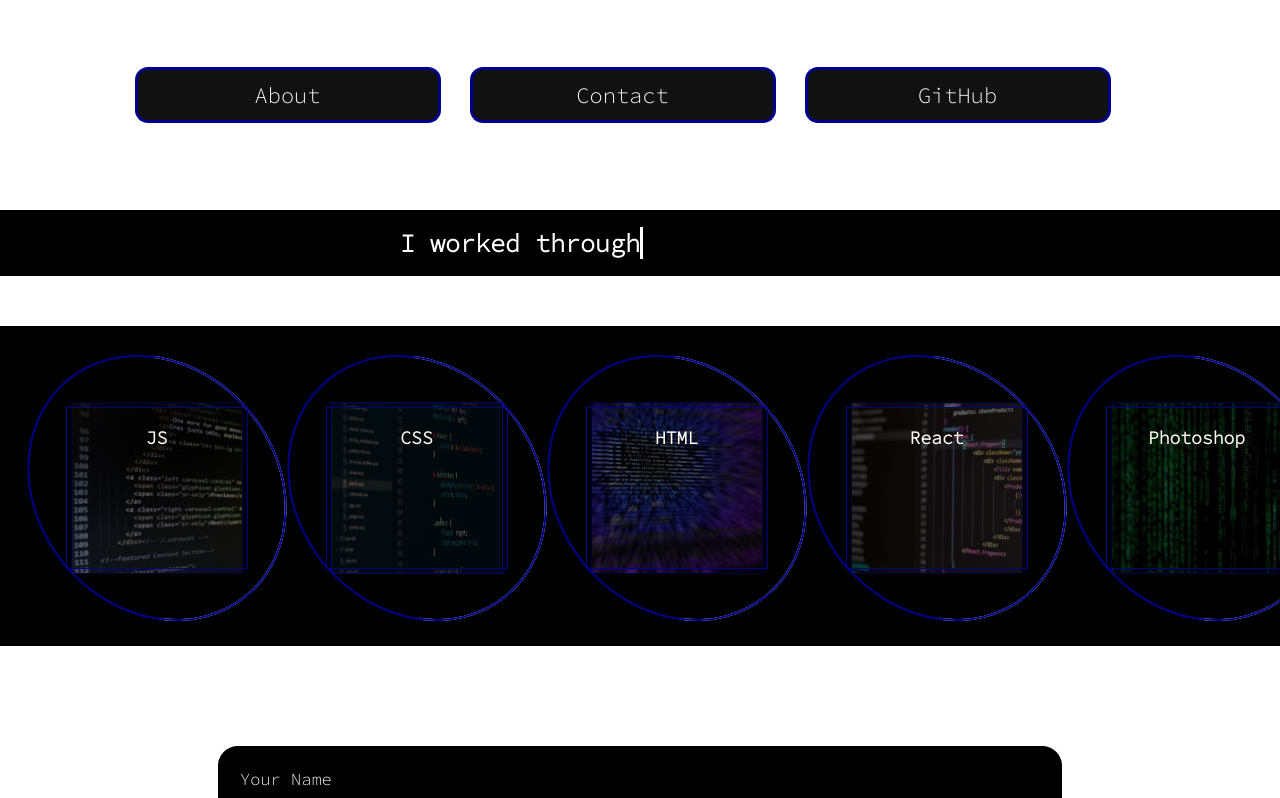
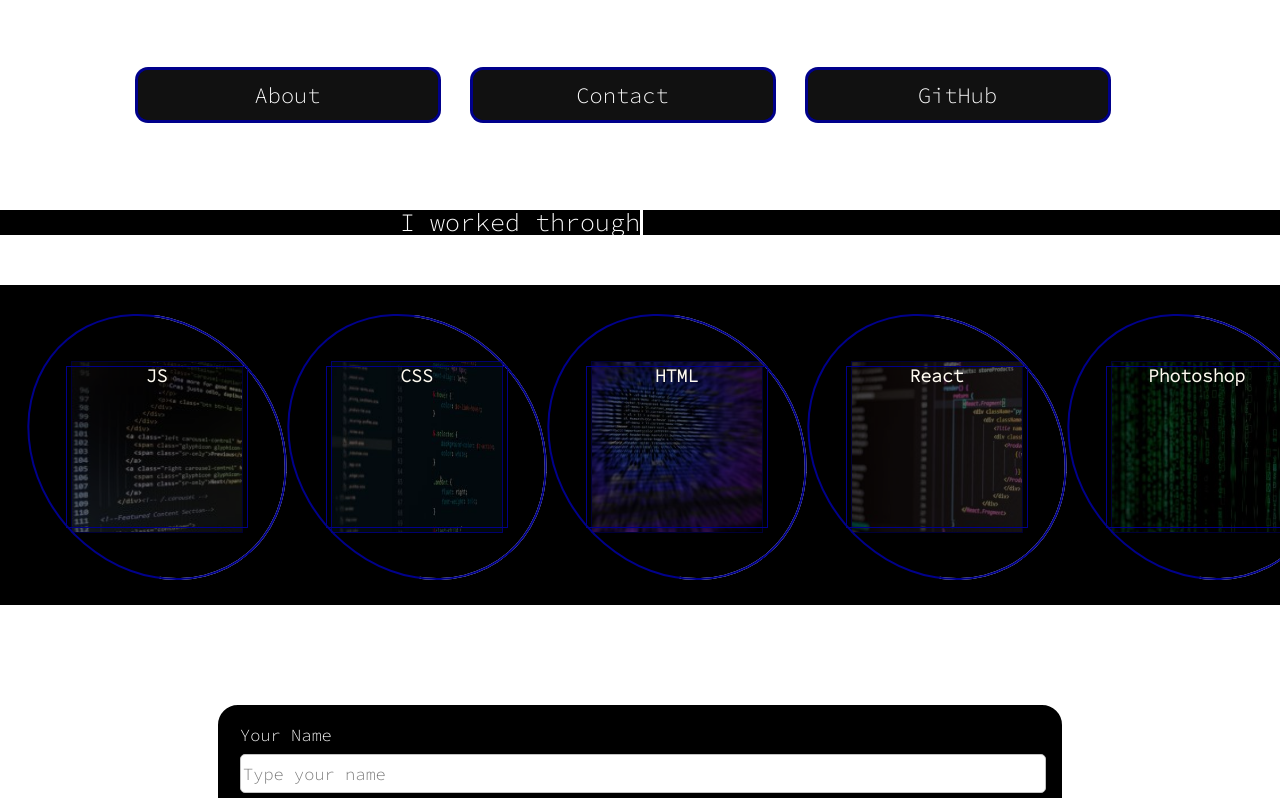
Before and after one commit to kriskris79/my-blackandwhitedev.com-website, a React (Create React App) app in the folder mywebsite/: page / in a window 1280 px wide. Shown: the top 798 px of the page. Built offline with nearby package versions, Linux system fonts and the light colour scheme.

Commit message:
rename of the files for scss

```diff
--- a/mywebsite/src/App.js
+++ b/mywebsite/src/App.js
@@ -1,6 +1,6 @@
 
 import React from 'react';
-import './App.css';
+import './scss/styles/_app.scss';
 import "./scss/generic/_main.scss";
 import Navbar from "./components/Navbar";
 import JobSkills from "./components/JobSkills";
--- a/mywebsite/src/components/JobSkills.js
+++ b/mywebsite/src/components/JobSkills.js
@@ -1,5 +1,5 @@
 import React from 'react';
-import './Jobskills.css';
+import '../scss/styles/_jobskills.scss';
 
 function JobSkills () {
     return (
--- a/mywebsite/src/components/Navbar.js
+++ b/mywebsite/src/components/Navbar.js
@@ -1,5 +1,5 @@
 import React from 'react';
-import './Navbar.css';
+import '../scss/styles/_navbar.scss';
 
 function Navbar() {
     const handleNavClick = (id) => {
--- a/mywebsite/src/components/TypeWriter.js
+++ b/mywebsite/src/components/TypeWriter.js
@@ -1,5 +1,5 @@
 import React, { useRef, useEffect } from 'react';
-import './Typewriter.css';
+import '../scss/styles/_typewriter.scss';
 
 function TypeWriter() {
     const txtElement = useRef(null);
--- a/mywebsite/src/scss/generic/_main.scss
+++ b/mywebsite/src/scss/generic/_main.scss
@@ -1,3 +1,5 @@
+@import "../styles/_reset.scss";
 @import "../styles/_contact.scss";
-
-/*@import "generic/_reset.scss";*/
+@import "../styles/_jobskills.scss";
+@import "../styles/_navbar.scss";
+@import "../styles/_typewriter.scss";
--- a/mywebsite/src/components/Jobskills.css
+++ b/mywebsite/src/scss/styles/_jobskills.scss
@@ -91,7 +91,7 @@
 }
 
 .card1 {
-    background-image: url("../assets/js.jpg");
+    background-image: url("../../assets/js.jpg");
     background-repeat: no-repeat;
     background-size: 200% 120%;
     opacity: 0.4;
@@ -100,28 +100,28 @@
 
 
 .card2 {
-    background-image: url("../assets/css.jpg");
+    background-image: url("../../assets/css.jpg");
     background-repeat: no-repeat;
     background-size: 100% 100%;
     opacity: 0.8;
 }
 
 .card3 {
-    background-image: url("../assets/html.jpg");
+    background-image: url("../../assets/html.jpg");
     background-repeat: no-repeat;
     background-size: 140% 100%;
     opacity: 0.4;
 }
 
 .card4 {
-    background-image: url("../assets/react.jpg");
+    background-image: url("../../assets/react.jpg");
     background-repeat: no-repeat;
     background-size: 140% 100%;
     opacity: 0.4;
 }
 
 .card5 {
-    background-image: url("../assets/photoshop.jpg");
+    background-image: url("../../assets/photoshop.jpg");
     background-repeat: no-repeat;
     background-size: 140% 100%;
     opacity: 0.4;
```
Also changed, not shown: mywebsite/src/components/Contact.js (+0 -61 lines), mywebsite/src/scss/styles/_app.scss (renamed from mywebsite/src/App.css), mywebsite/src/scss/styles/_navbar.scss (renamed from mywebsite/src/components/Navbar.css), mywebsite/src/scss/styles/_reset.scss (renamed from mywebsite/src/scss/generic/_reset.scss), mywebsite/src/scss/styles/_typewriter.scss (renamed from mywebsite/src/components/Typewriter.css).
